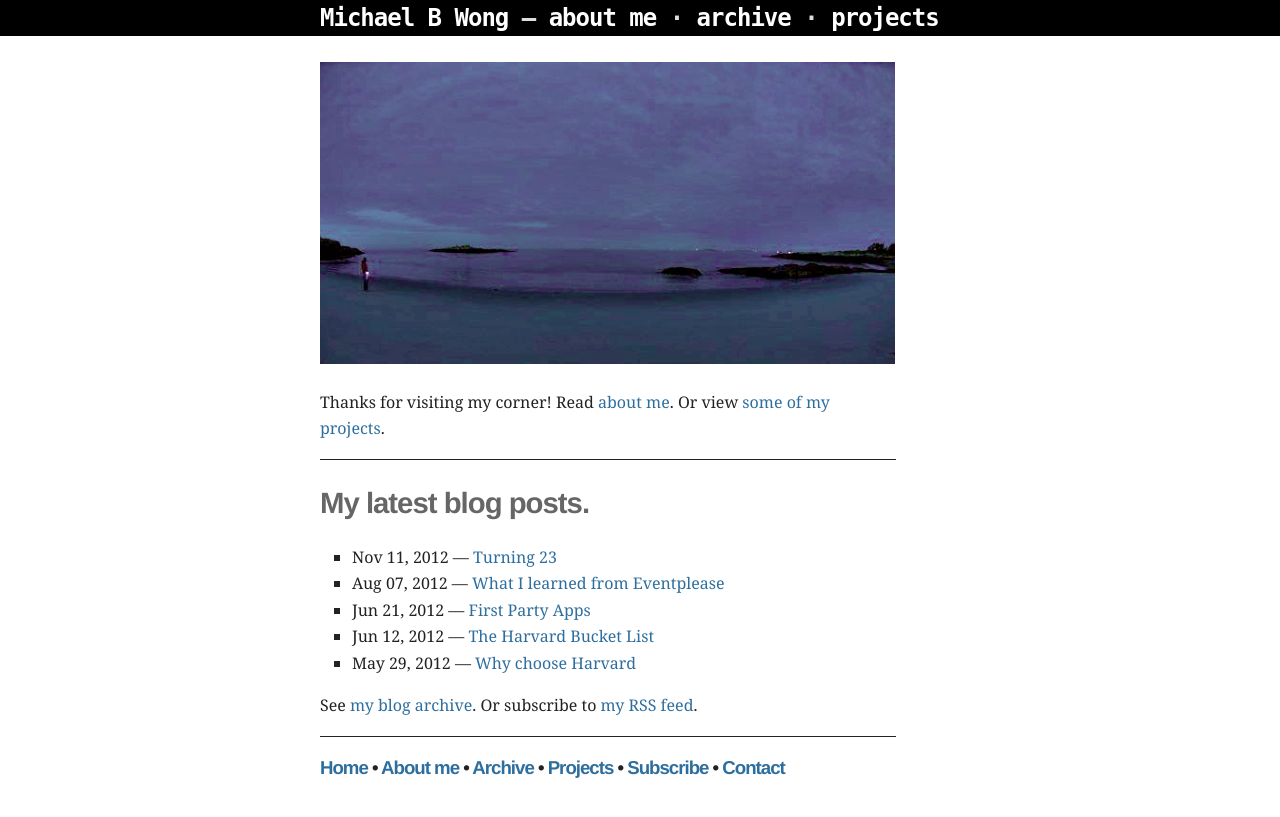
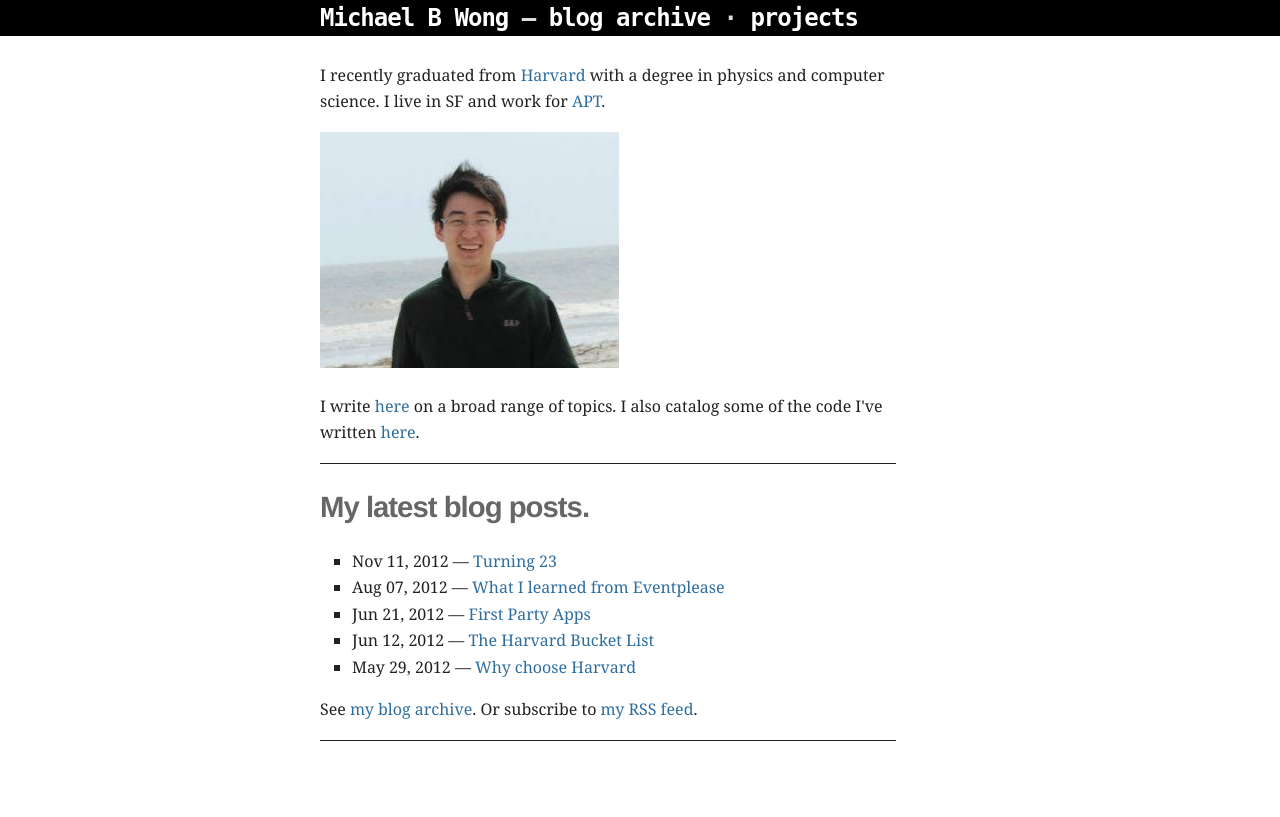
Before and after one commit to mbwong/mbwong.github.com, a Jekyll site: the page built from index.html, in a window 1280 px wide. Shown: the top 817 px of the page. Built offline with Jekyll 4.4.1, drawn with Linux system fonts in a browser that asks for light colours.

Commit message:
changes to layout

```diff
--- a/_layouts/default.html
+++ b/_layouts/default.html
@@ -4,12 +4,10 @@
     <script type="text/javascript">var _sf_startpt=(new Date()).getTime()</script>
     <meta content="text/html; charset=utf-8" http-equiv="Content-Type" />
     <meta content="en-us" http-equiv="Content-Language" />
-    <meta content="The online writing of Alex Payne" name="description" />
+    <meta content="The online writing of Michael Wong" name="description" />
     <link href="/favicon.ico" rel="shortcut icon" type="image/x-icon" />
     <link href="/css/screen.css" media="screen, projection" rel="stylesheet" type="text/css" />
-    <link rel="alternate" type="application/atom+xml" title="Alex Payne - Atom" href="/atom.xml" />
-    <link href="http://www.clickpass.com/openid_server" rel="openid.server" />
-    <link href="http://clickpass.com/public/al3x" rel="openid.delegate" />
+    <link rel="alternate" type="application/atom+xml" title="Michael Wong - Atom" href="/atom.xml" />
     <title>Michael B Wong &mdash; {{ page.title }}</title>
     {% include analytics.html %}
   </head>
@@ -17,21 +15,12 @@
     <header>
       <h1 id="title">
         <a href="/" title="Home">Michael B Wong</a> &mdash;
-        <a href="/about.html">about me</a> &middot;
-        <a href="/archive.html" title="Archive">archive</a> &middot;
+        <a href="/archive.html" title="Archive">blog archive</a> &middot;
         <a href="/projects.html">projects</a>
       </h1>
     </header>
     <div id="wrapper">
       {{ content }}
-      <footer id="footer">
-        <a href="/" title="Home">Home</a> &bull;
-        <a href="/about.html" title="About the author and site">About me</a> &bull;
-        <a href="/archive.html" title="Archived writing">Archive</a> &bull;
-        <a href="/projects.html" title="Projects">Projects</a> &bull;
-        <a href="http://feeds.feedburner.com/MichaelBWong" title="Feed">Subscribe</a> &bull;
-        <a href="/about.html#contact" title="Contact me">Contact</a>
-      </footer>
     </div>
   </body>
 </html>
--- a/index.html
+++ b/index.html
@@ -3,10 +3,13 @@ layout: default
 title: Home
 ---
 <h2 id="intro"></h2>
-  <div class="post">
-  <p> <img src="/panorama.jpg"> </p>
-  <p>Thanks for visiting my corner! Read <a href="/about.html">about me</a>. Or view <a href="/projects.html">some of my projects</a>.
-  </div>
+<div class="post">
+<p>
+I recently graduated from <a href="http://harvard.edu">Harvard</a> with a degree in physics and computer science. I live in SF and work for <a href="http://predictivetechnologies.com">APT</a>.
+<p><img src="/mugshot.png"/></p>
+<p>I write <a href="/archive.html">here</a> on a broad range of topics. I also catalog some of the code I've written <a href="/projects.html">here</a>.</p>
+</div>
+
 <h2 id="intro">My latest blog posts.</h2>
   <div class="post">
   <ul>
```
